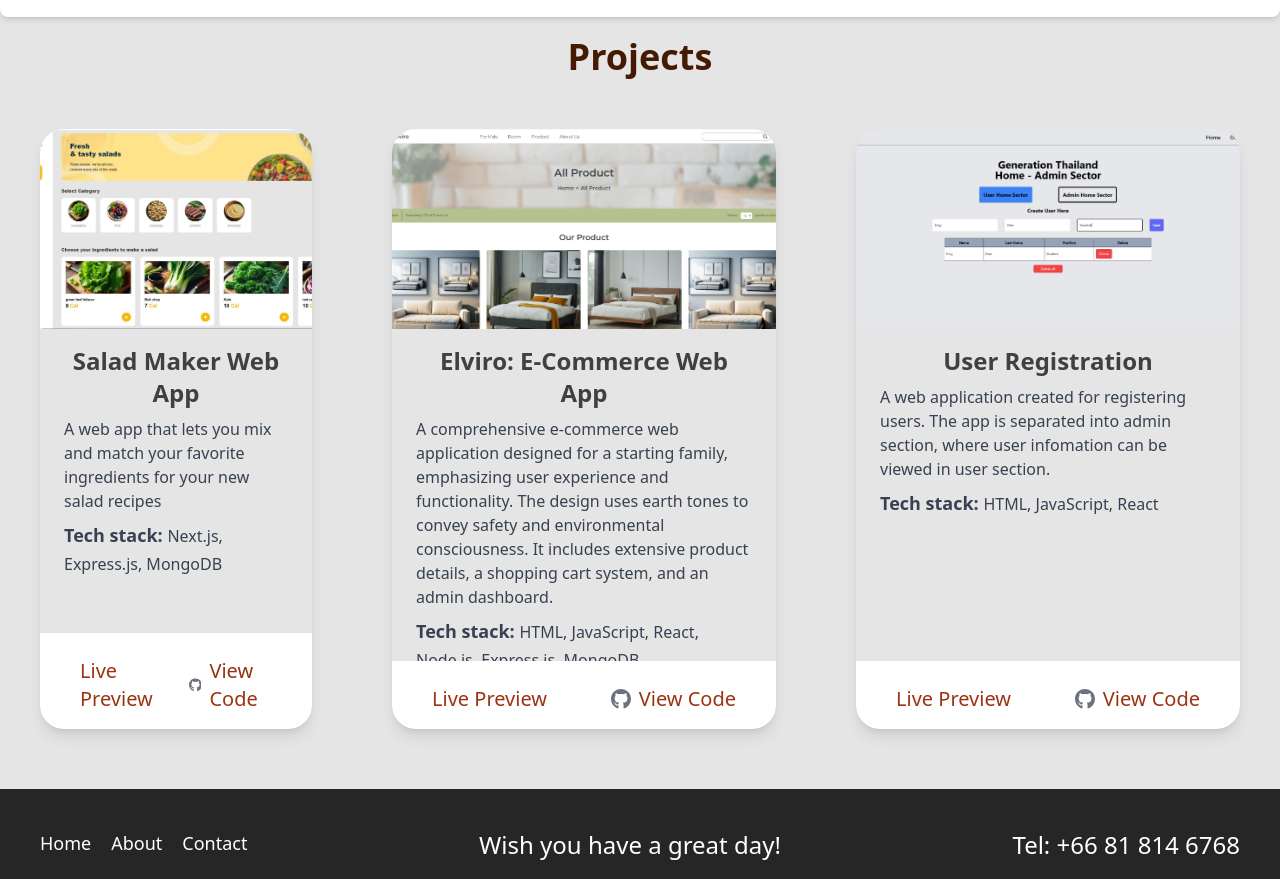
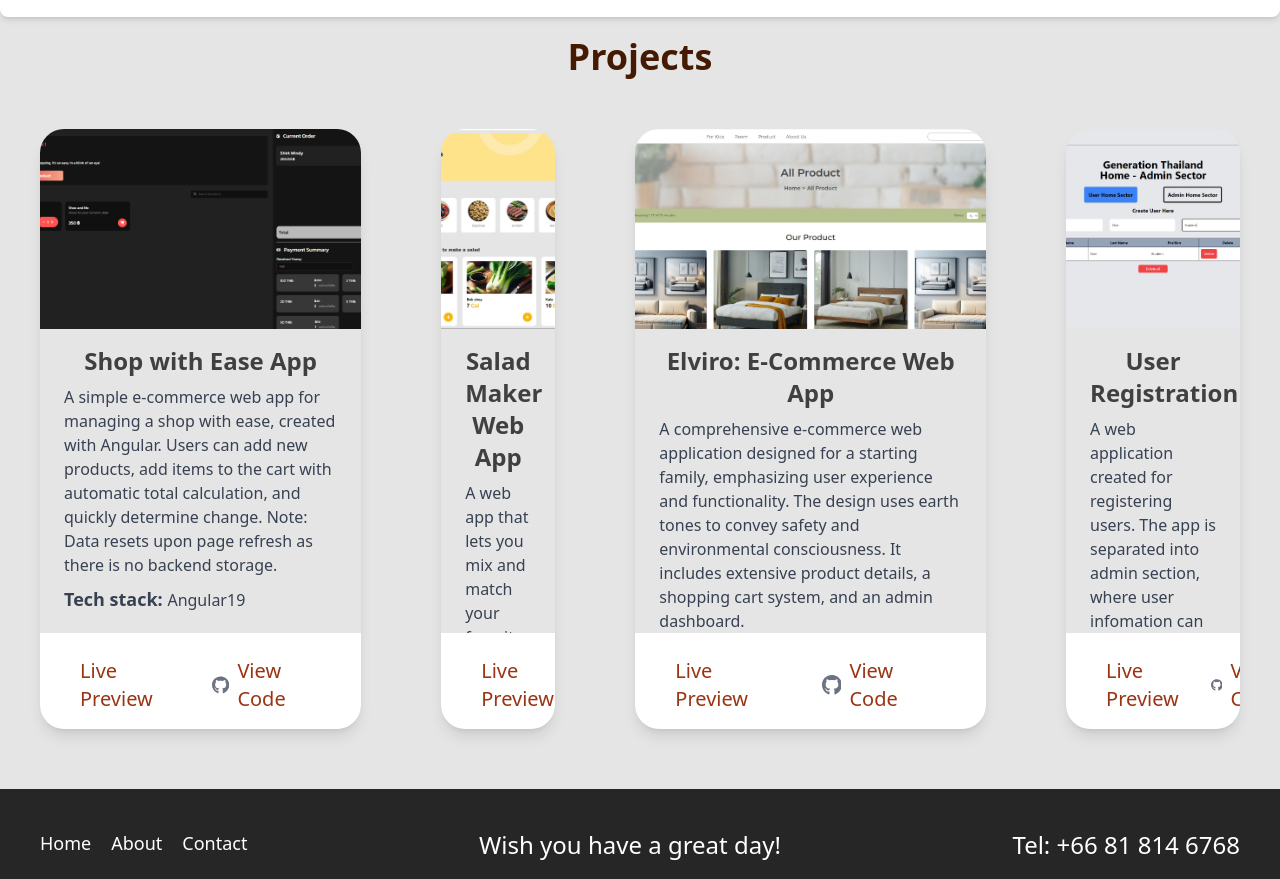
Before and after one commit to jittakan2539/Kan_DevFolio, a React (Vite) app: page /home/ in a window 1280 px wide. Shown: the part 1560-2439 px from the top of the page. Built offline with nearby package versions, Linux system fonts and the light colour scheme.

Commit message:
Add project frontend Angular

```diff
--- a/src/components/Home/Projects.jsx
+++ b/src/components/Home/Projects.jsx
@@ -2,12 +2,21 @@ import ProductCard from "./ProductCard";
 import Elviro from "../../assets/images/project01-elviro/elviro-desktop.jpg";
 import CRUD from "../../assets/images/project02_CRUD Generation/Generation-image.jpg";
 import Saladmaker from "../../assets/images/projects/project03_salad-maker.png";
+import Angular from "../../assets/images/project04-angular/Angular.png";
 
 export default function Projects() {
 	return (
 		<section className="my-5">
 			<h2 className="text-4xl font-bold text-amber-950 mb-3">Projects</h2>
 			<div className="p-10 flex flex-col md:flex-row justify-center gap-5 md:gap-20">
+				<ProductCard
+					image={Angular}
+					title="Shop with Ease App"
+					description="A simple e-commerce web app for managing a shop with ease, created with Angular. Users can add new products, add items to the cart with automatic total calculation, and quickly determine change. Note: Data resets upon page refresh as there is no backend storage."
+					techStack={["Angular19"]}
+					liveLink="https://angular-e-commerce-tau.vercel.app/"
+					codeLink="https://github.com/jittakan2539/Angular_e-commerce"
+				/>
 				<ProductCard
 					image={Saladmaker}
 					title="Salad Maker Web App"
```
Also changed, not shown: public/desktop-home.png (added), src/assets/images/project04-angular/Angular.png (added).
